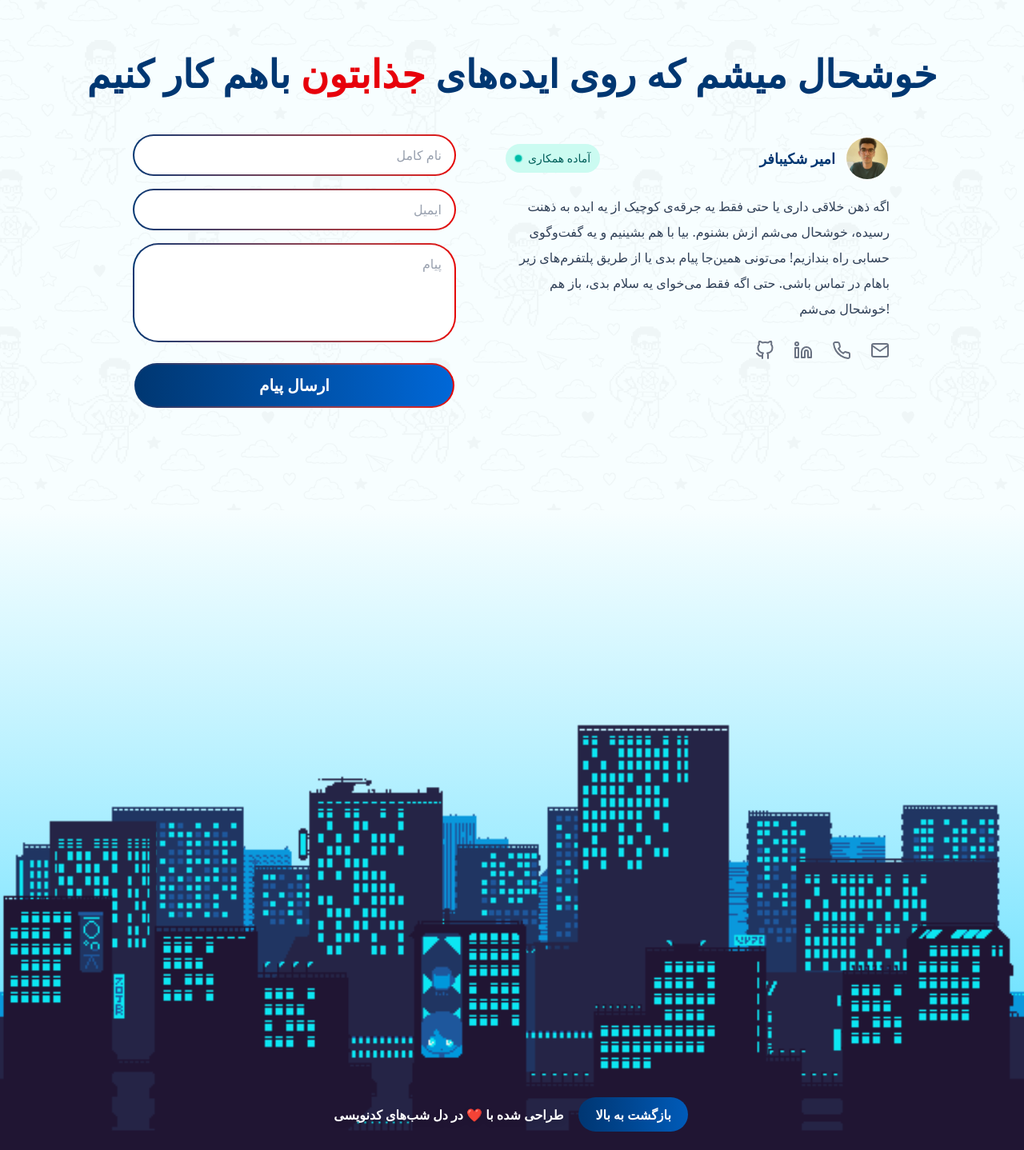
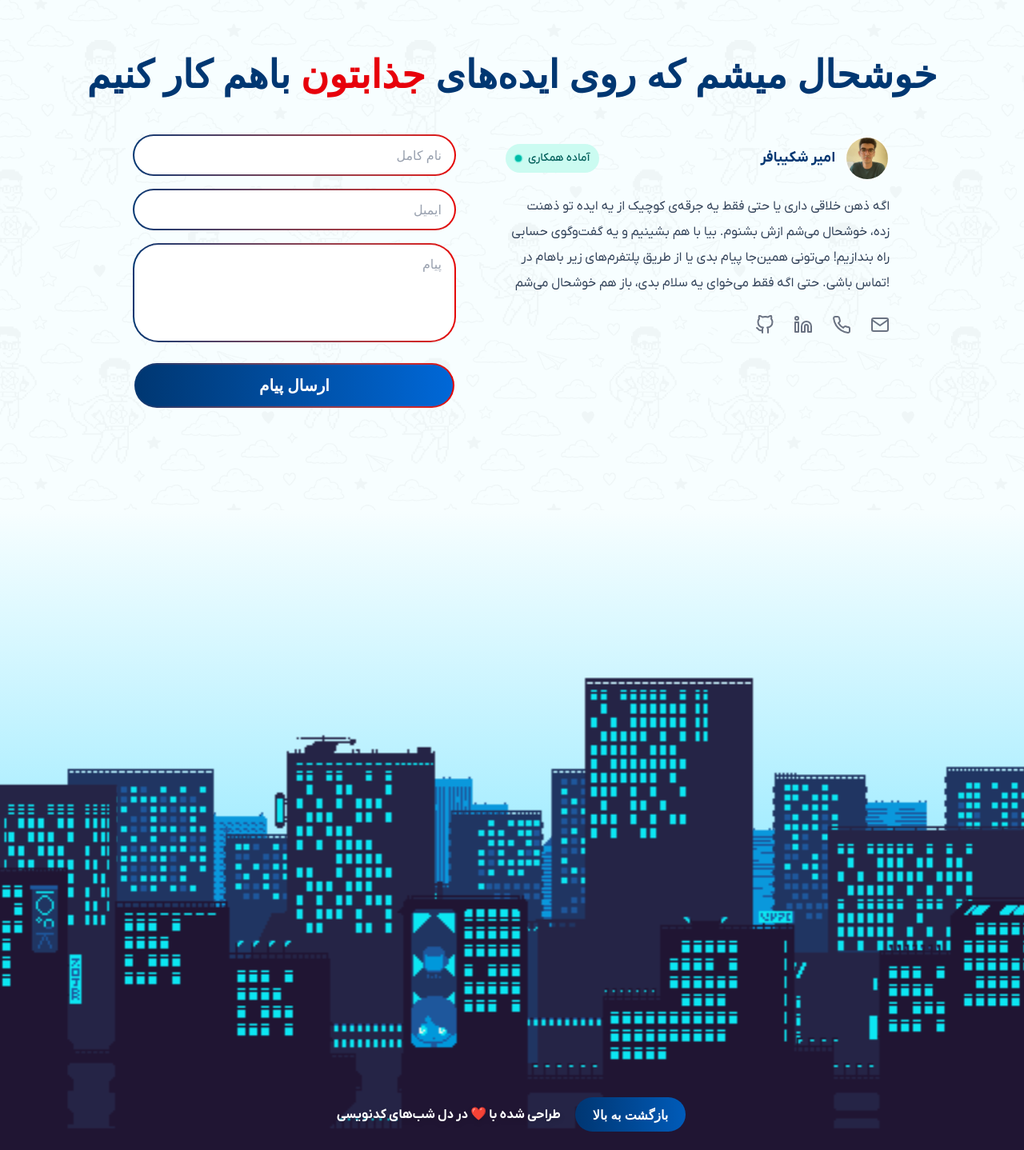
Before and after one commit to AmirShakibafar/portfolioWebsite, a Next.js app: page /about in a window 1280 px wide. Shown: the part 1615-3053 px from the top of the page at 80% size. Built offline with nearby package versions, Linux system fonts and the light colour scheme.

Commit message:
refactored footer and added its utilities

```diff
--- a/src/app/globals.css
+++ b/src/app/globals.css
@@ -101,6 +101,11 @@ body::before {
   @apply mb-10 transform transition duration-300;
 }
 
+/* --- Contact Section --- */
+@utility contact-section-layout {
+  @apply flex flex-col lg:flex-row-reverse gap-16 items-start justify-center max-w-7xl mx-auto mt-12;
+}
+
 /*
 |--------------------------------------------------------------------------
 | 4. Component Utilities
@@ -151,6 +156,64 @@ body::before {
 }
 @utility card-tech-icon {
   @apply transition-transform duration-300 hover:scale-125;
+}
+
+/* --- Author Info --- */
+@utility author-info-wrapper {
+  @apply w-full max-w-[480px] text-right;
+}
+@utility author-info-header {
+  @apply flex items-center justify-between mb-4;
+}
+@utility author-status-badge {
+  @apply font-iran flex items-center gap-2 bg-teal-100 text-teal-800 text-sm font-medium px-3 py-2 rounded-full;
+}
+@utility author-status-indicator {
+  @apply relative flex h-2 w-2;
+}
+@utility author-status-ping {
+  @apply animate-ping absolute inline-flex h-full w-full rounded-full bg-teal-400 opacity-75;
+}
+@utility author-status-dot {
+  @apply relative inline-flex rounded-full h-2 w-2 bg-teal-500;
+}
+@utility author-id-wrapper {
+  @apply flex items-center gap-3;
+}
+@utility author-name {
+  @apply font-iran font-bold text-lg text-[#003772];
+}
+@utility author-image {
+  @apply rounded-full object-cover w-14 h-14 border-2 border-white/50;
+}
+@utility author-bio {
+  @apply font-iran text-slate-700 leading-loose;
+}
+@utility author-socials-wrapper {
+  @apply mt-6 flex justify-end gap-6 text-gray-500;
+}
+@utility author-social-link {
+  @apply hover:text-[#005BB9] transition-colors;
+}
+
+/* --- Footer Section --- */
+@utility footer-container {
+  @apply relative w-full h-[85vh] lg:h-screen overflow-hidden bg-[#24DAFE];
+}
+@utility footer-bg-gradient {
+  @apply absolute inset-0 z-0 bg-gradient-to-b from-[#f7feff] to-[#24DAFE];
+}
+@utility footer-parallax-layer {
+  @apply absolute inset-0 w-full h-full pointer-events-none;
+}
+@utility footer-parallax-image {
+  @apply object-cover object-bottom;
+}
+@utility footer-content-wrapper {
+  @apply absolute bottom-5 left-0 right-0 z-50 flex flex-col md:flex-row items-center justify-center gap-4 px-4 text-center;
+}
+@utility footer-credits-text {
+  @apply font-iran text-white font-bold text-sm md:text-base drop-shadow-md;
 }
 
 /*
--- a/src/components/AuthorInfo.tsx
+++ b/src/components/AuthorInfo.tsx
@@ -3,39 +3,52 @@ import { motion } from "framer-motion";
 import { GitHub, Linkedin, Phone, Mail } from "react-feather";
 
 const socialLinks = [
-  { name: "GitHub", href: "https://github.com/your-username", icon: <GitHub size={24} /> },
-  { name: "LinkedIn", href: "https://linkedin.com/in/your-profile", icon: <Linkedin size={24} /> },
+  {
+    name: "GitHub",
+    href: "https://github.com/your-username",
+    icon: <GitHub size={24} />,
+  },
+  {
+    name: "LinkedIn",
+    href: "https://linkedin.com/in/your-profile",
+    icon: <Linkedin size={24} />,
+  },
   { name: "Phone", href: "tel:+1234567890", icon: <Phone size={24} /> },
-  { name: "Email", href: "mailto:your.email@example.com", icon: <Mail size={24} /> },
+  {
+    name: "Email",
+    href: "mailto:your.email@example.com",
+    icon: <Mail size={24} />,
+  },
 ];
 
 const AuthorInfo = () => (
-  <motion.div className="w-full max-w-[480px] text-right">
-    <div className="flex items-center justify-between mb-4">
-      <span className="flex items-center gap-2 bg-teal-100 text-teal-800 text-sm font-medium px-3 py-2 rounded-full">
-        <span className="relative flex h-2 w-2">
-          <span className="animate-ping absolute inline-flex h-full w-full rounded-full bg-teal-400 opacity-75"></span>
-          <span className="relative inline-flex rounded-full h-2 w-2 bg-teal-500"></span>
+  <motion.div className="author-info-wrapper">
+    <div className="author-info-header">
+      <span className="author-status-badge">
+        <span className="author-status-indicator">
+          <span className="author-status-ping"></span>
+          <span className="author-status-dot"></span>
         </span>
         آماده همکاری
       </span>
-      <div className="flex items-center gap-3">
-        <span className="font-bold text-lg text-[#003772]">امیر شکیبافر</span>
+      <div className="author-id-wrapper">
+        <span className="author-name">امیر شکیبافر</span>
         <Image
           src="/images/author-placeholder.jpg"
           alt="Amir Shakibafar"
           width={40}
           height={40}
-          className="rounded-full object-cover w-14 h-14 border-2 border-white/50"
+          className="author-image"
         />
       </div>
     </div>
-    <p className="text-slate-700 leading-loose">
-      اگه ذهن خلاقی داری یا حتی فقط یه جرقه‌ی کوچیک از یه ایده به ذهنت رسیده، خوشحال می‌شم ازش بشنوم.
-      بیا با هم بشینیم و یه گفت‌و‌گوی حسابی راه بندازیم! می‌تونی همین‌جا پیام بدی یا از طریق پلتفرم‌های زیر باهام در تماس باشی.
-      حتی اگه فقط می‌خوای یه سلام بدی، باز هم خوشحال می‌شم!
+    <p className="author-bio">
+      اگه ذهن خلاقی داری یا حتی فقط یه جرقه‌ی کوچیک از یه ایده تو ذهنت زده،
+      خوشحال می‌شم ازش بشنوم. بیا با هم بشینیم و یه گفت‌وگوی حسابی راه بندازیم!
+      می‌تونی همین‌جا پیام بدی یا از طریق پلتفرم‌های زیر باهام در تماس باشی. حتی
+      اگه فقط می‌خوای یه سلام بدی، باز هم خوشحال می‌شم!
     </p>
-    <motion.div className="mt-6 flex justify-end gap-6 text-gray-500">
+    <motion.div className="author-socials-wrapper">
       {socialLinks.map((link) => (
         <motion.a
           key={link.name}
@@ -43,7 +56,7 @@ const AuthorInfo = () => (
           target="_blank"
           rel="noopener noreferrer"
           aria-label={link.name}
-          className="hover:text-[#005BB9] transition-colors"
+          className="author-social-link"
           whileHover={{ scale: 1.15 }}
           whileTap={{ scale: 0.95 }}
         >
--- a/src/components/CtaSection.tsx
+++ b/src/components/CtaSection.tsx
@@ -26,7 +26,7 @@ const CtaSection = () => {
           <div className="text-center py-16">
             <SectionHeading />
 
-            <div className="flex flex-col lg:flex-row-reverse gap-16 items-start justify-center max-w-7xl mx-auto mt-12">
+            <div className="contact-section-layout">
               <AuthorInfo />
               <ContactForm />
             </div>
--- a/src/components/FooterSection.tsx
+++ b/src/components/FooterSection.tsx
@@ -1,27 +1,49 @@
 "use client";
-import React, { useEffect, useRef, useState, FC } from "react";
+import React, { useEffect, useRef, useState, createRef } from "react";
+import Image from "next/image";
 import ShinyButton from "./ShinyButton";
 
-const FooterSection: FC = (props) => {
+const layers = [
+  {
+    speed: -8,
+    zIndex: 10,
+    src: "/images/footer/2.svg",
+    alt: "City skyline layer 2",
+  },
+  {
+    speed: 8,
+    zIndex: 20,
+    src: "/images/footer/3.svg",
+    alt: "City skyline layer 3",
+  },
+  {
+    speed: 18,
+    zIndex: 30,
+    src: "/images/footer/4.svg",
+    alt: "City skyline layer 4",
+  },
+  {
+    speed: 35,
+    zIndex: 40,
+    src: "/images/footer/5.svg",
+    alt: "City skyline layer 5",
+  },
+];
+
+export default function FooterSection(props: React.ComponentProps<"footer">) {
   const footerRef = useRef<HTMLElement>(null);
+  const layerRefs = useRef(layers.map(() => createRef<HTMLDivElement>()));
   const [isIntersecting, setIntersecting] = useState(false);
 
   useEffect(() => {
     const observer = new IntersectionObserver(
-      ([entry]) => {
-        setIntersecting(entry.isIntersecting);
-      },
+      ([entry]) => setIntersecting(entry.isIntersecting),
       { threshold: 0.1 }
     );
-
-    if (footerRef.current) {
-      observer.observe(footerRef.current);
-    }
-
+    const currentFooter = footerRef.current;
+    if (currentFooter) observer.observe(currentFooter);
     return () => {
-      if (footerRef.current) {
-        observer.unobserve(footerRef.current);
-      }
+      if (currentFooter) observer.unobserve(currentFooter);
     };
   }, []);
 
@@ -29,22 +51,23 @@ const FooterSection: FC = (props) => {
     if (!isIntersecting) return;
 
     const handleMouseMove = (e: MouseEvent) => {
-      if (!footerRef.current) return;
+      const { current: footer } = footerRef;
+      if (!footer) return;
 
       const { clientX, clientY } = e;
-      const { width, height, left, top } =
-        footerRef.current.getBoundingClientRect();
+      const { width, height, left, top } = footer.getBoundingClientRect();
+
       const x = (clientX - left - width / 2) / (width / 2);
       const y = (clientY - top - height / 2) / (height / 2);
 
-      const layers =
-        footerRef.current.querySelectorAll<HTMLElement>(".parallax-layer");
-
-      layers.forEach((layer) => {
-        const speed = parseFloat(layer.dataset.speed || "0");
+      layerRefs.current.forEach((ref, index) => {
+        const layerEl = ref.current;
+        const speed = layers[index].speed;
+        if (layerEl) {
           const xPos = Math.round(x * speed);
           const yPos = Math.round(y * speed);
-        layer.style.transform = `translate3d(${xPos}px, ${yPos}px, 0)`;
+          layerEl.style.transform = `translate3d(${xPos}px, ${yPos}px, 0)`;
+        }
       });
     };
 
@@ -52,48 +75,32 @@ const FooterSection: FC = (props) => {
     return () => window.removeEventListener("mousemove", handleMouseMove);
   }, [isIntersecting]);
 
-  const renderLayer = (
-    speed: string,
-    zIndex: number,
-    src: string,
-    alt: string
-  ) => (
+  return (
+    <footer ref={footerRef} {...props} className="footer-container">
+      <div className="footer-bg-gradient" />
+
+      {layers.map((layer, index) => (
         <div
-      data-speed={speed}
+          key={index}
+          ref={layerRefs.current[index]}
           style={{
-        zIndex,
+            zIndex: layer.zIndex,
             transition: "transform 0.1s ease-out",
-        willChange: "transform",
           }}
-      className="parallax-layer absolute bottom-0 left-0 w-full pointer-events-none"
+          className="footer-parallax-layer"
         >
-      <img
-        src={src}
-        alt={alt}
-        className="w-full h-auto"
-        style={{
-          shapeRendering: "geometricPrecision",
-          transform: "translate3d(0, 0, 0)",
-        }}
+          <Image
+            src={layer.src}
+            alt={layer.alt}
+            fill
+            className="footer-parallax-image"
+            priority={index < 2}
           />
         </div>
-  );
+      ))}
 
-  return (
-    <footer
-      ref={footerRef}
-      {...props}
-      className="relative w-full h-[85vh] lg:h-screen overflow-hidden bg-[#24DAFE]"
-    >
-      <div className="absolute inset-0 z-0 bg-gradient-to-b from-[#f7feff] to-[#24DAFE]" />
-
-      {renderLayer("-8", 10, "/images/footer/2.svg", "City skyline layer 2")}
-      {renderLayer("8", 20, "/images/footer/3.svg", "City skyline layer 3")}
-      {renderLayer("18", 30, "/images/footer/4.svg", "City skyline layer 4")}
-      {renderLayer("35", 40, "/images/footer/5.svg", "City skyline layer 5")}
-
-      <div className="absolute bottom-5 left-0 right-0 z-50 flex flex-col md:flex-row items-center justify-center gap-4 px-4 text-center">
-        <p className="text-white font-bold text-sm md:text-base drop-shadow-md">
+      <div className="footer-content-wrapper">
+        <p className="footer-credits-text">
           طراحی شده با ❤️ در دل شب‌های کدنویسی
         </p>
         <a href="#top">
@@ -102,6 +109,4 @@ const FooterSection: FC = (props) => {
       </div>
     </footer>
   );
-};
-
-export default FooterSection;
+}
```
Lines whose indentation alone changed are shown as unchanged.
